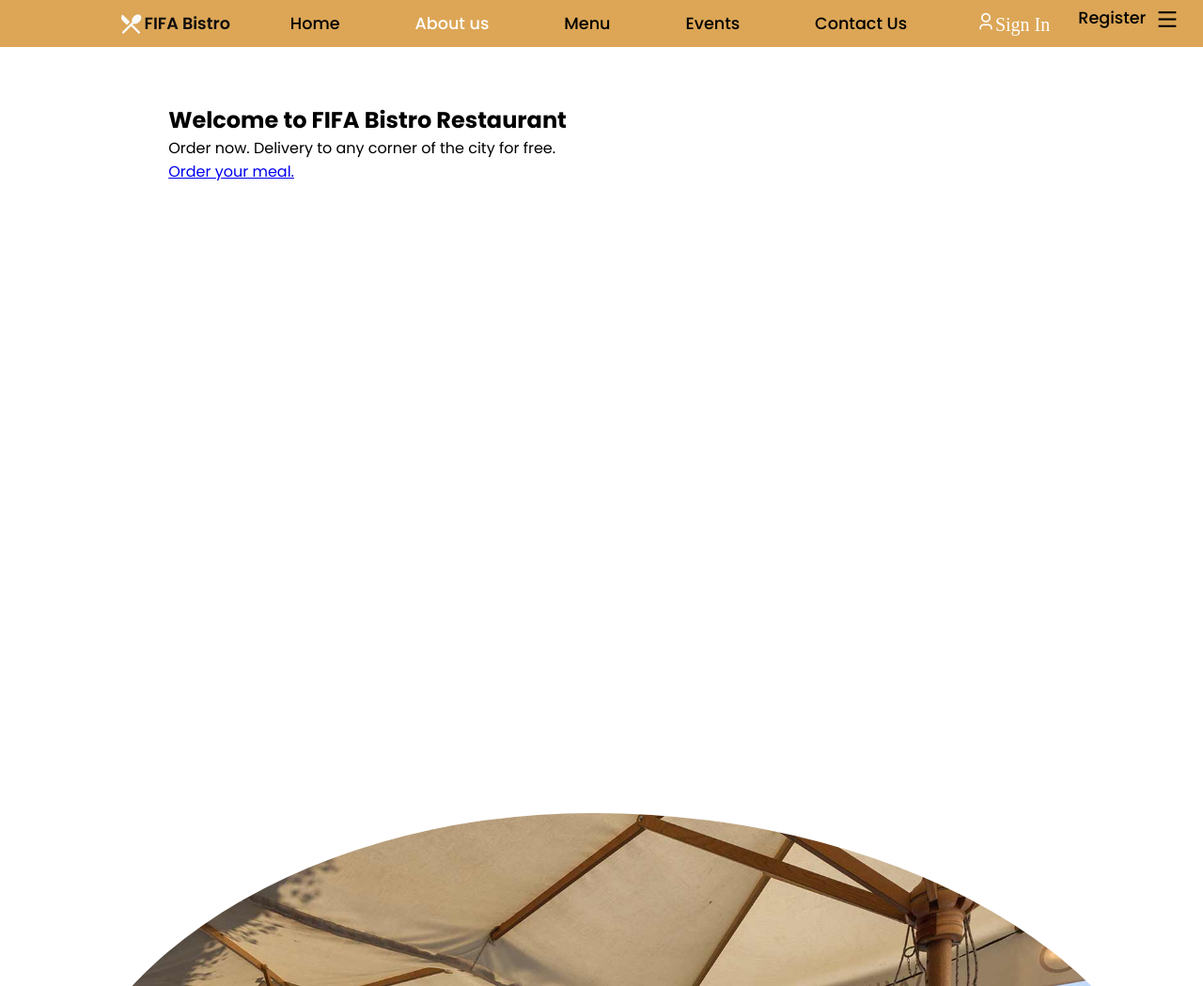
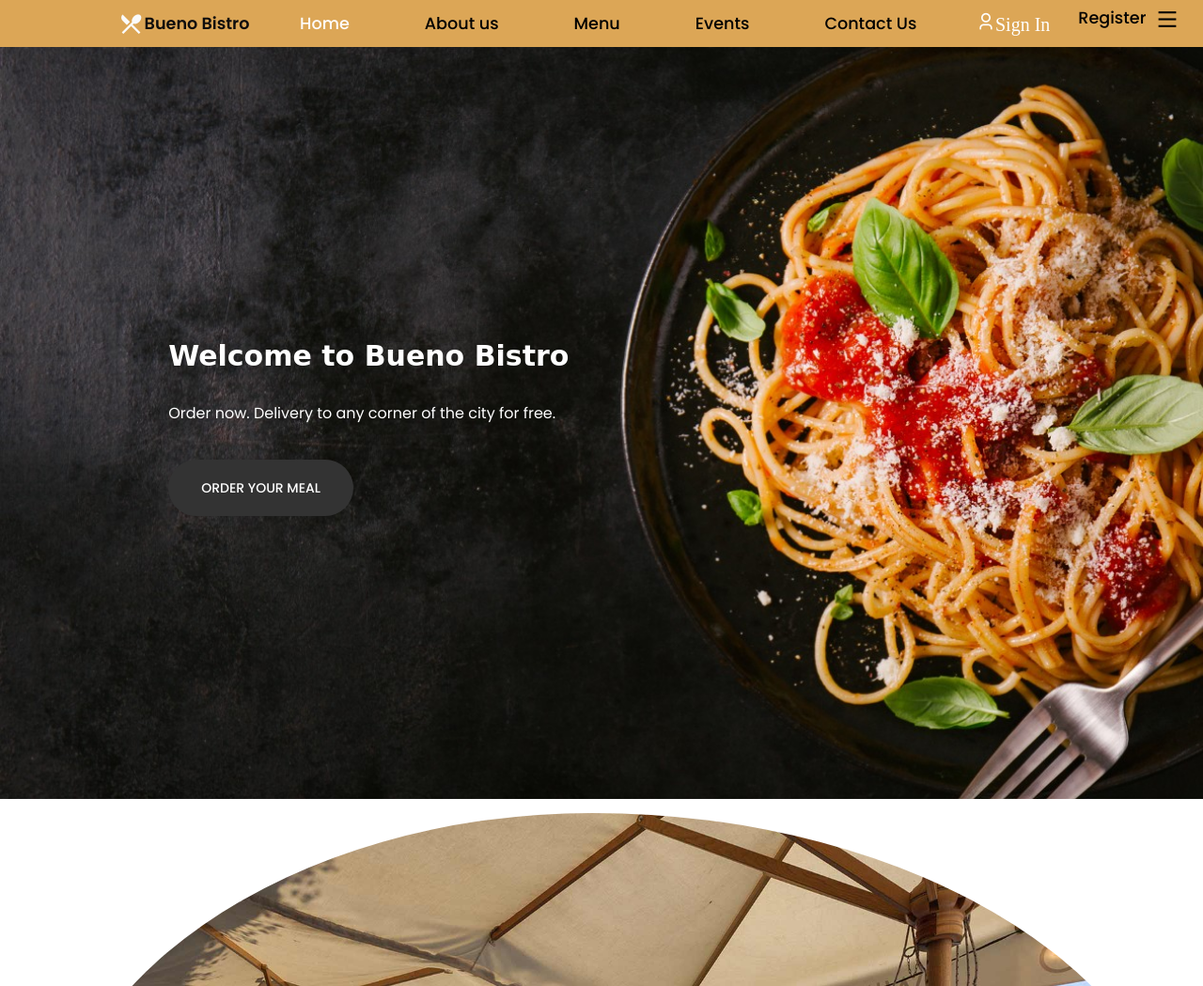
Before and after one commit to ZamiraAhm/web2, a PHP site: page / in a window 1280 px wide; the page is wider, and only the part inside the window is pictured. Shown: the top 1049 px of that part at 94% size. Run offline with PHP 8.4, Linux system fonts and the light colour scheme.

Commit message:
Merge branch 'main' of https://github.com/ZamiraAhm/web2

```diff
--- a/index.html
+++ b/index.html
@@ -9,12 +9,12 @@
     <!--Navbari-->
     <body>
     <header>
-            <a href="#home" class="logo"><i class="ri-restaurant-2-fill"></i><span>FIFA Bistro</span></a>
+            <a href="#home" class="logo"><i class="ri-restaurant-2-fill"></i><span>Bueno Bistro</span></a>
                     <ul class="navbar">
-                        <li><a href="#home">Home</a></li>
-                        <li><a href="#about" class="bar-item-btn">About us</a></li>
+                        <li><a href="#home" class="bar-item-btn">Home</a></li>
+                        <li><a href="#about" >About us</a></li>
                         <li><a href="#menu" >Menu</a></li>
-                        <li><a href="events">Events</a></li>
+                        <li><a href="#events">Events</a></li>
                         <li><a href="#contact">Contact Us</a></li>
                     </ul>
                     <div class="main">
@@ -25,13 +25,13 @@
 
  </header>
       <!--Home sectionnn-->
-   <section class="home">
-    <div class="home-text">
-      <h1>Welcome to FIFA Bistro Restaurant</h1>
-      <p>Order now. Delivery to any corner of the city for free.</p>
-      <a href="#" class="btn">Order your meal.</a>
-    </div>
-   </section>
+      <section class="home">
+        <div class="home-text">
+          <h1>Welcome to Bueno Bistro</h1>
+          <p>Order now. Delivery to any corner of the city for free.</p>
+          <a href="#" class="btn">Order your meal</a>
+        </div>
+       </section>
     <!--Kontenti -->
     <div class="content">
 
--- a/style.css
+++ b/style.css
@@ -296,7 +296,42 @@ body {
   position: relative;
   width: 100%;
   height: 100vh;
+  background-image: url(../web2/img/pasta.png);
+  background-size: cover;
+  background-position: center;
+  width: 1519px;
+  height: 800px;
+  align-items: center;
+  justify-content: flex-start;
+  display: flex;
+}
+.home-text h1{
+  font-family: 'Lackerli One'  , cursive;
+  font-size: 30px;
+  color: white;
+  line-height: 1.3;
+  margin-bottom: 25px;
+}
 
+.home-text p{
+  color: white;
+  line-height: 33px;
+  margin-bottom: 50px;
+}
+
+.btn{
+  padding: 20px 35px;
+  background: #333;
+  color: white;
+  font-size:14px ;
+  font-weight: 500;
+  text-transform: uppercase;
+  text-decoration: none;
+  border-radius: 30px;
+  transition: all .50s ease;
+}
+.btn:hover{
+    background-color:rgb(220, 166, 86);
 }
 
     /*.display-bottomleft{
```
Also changed, not shown: img/pasta.png (added). Lines whose indentation alone changed are shown as unchanged.
